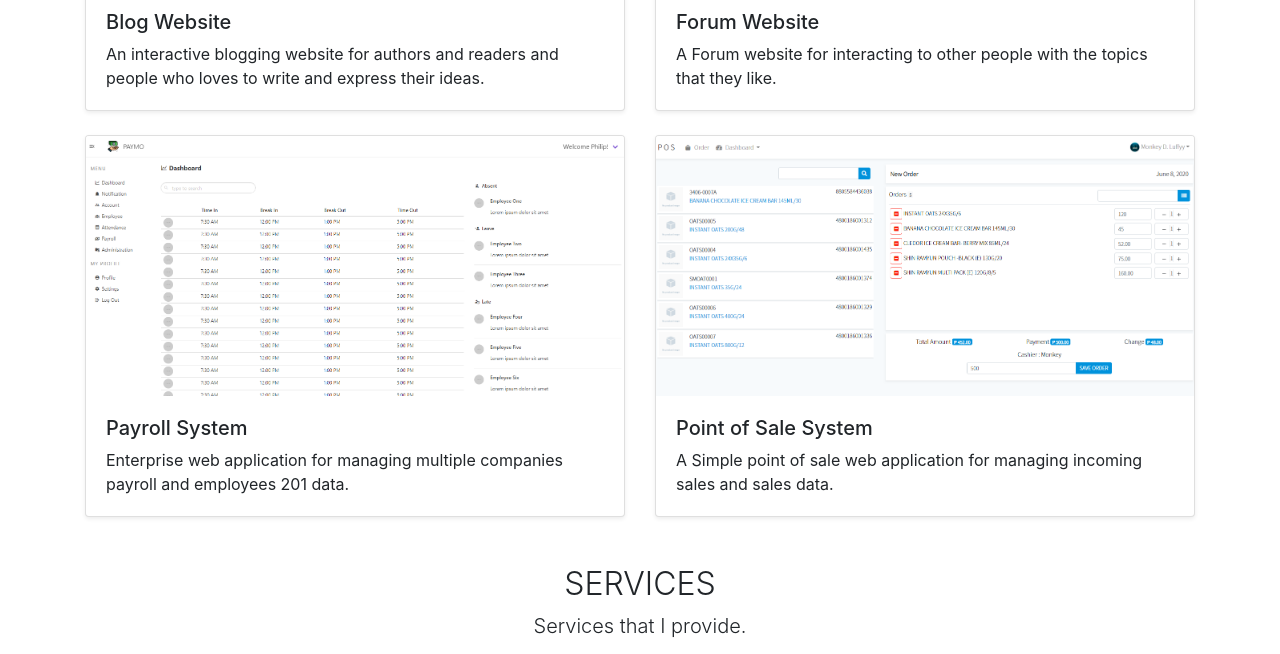
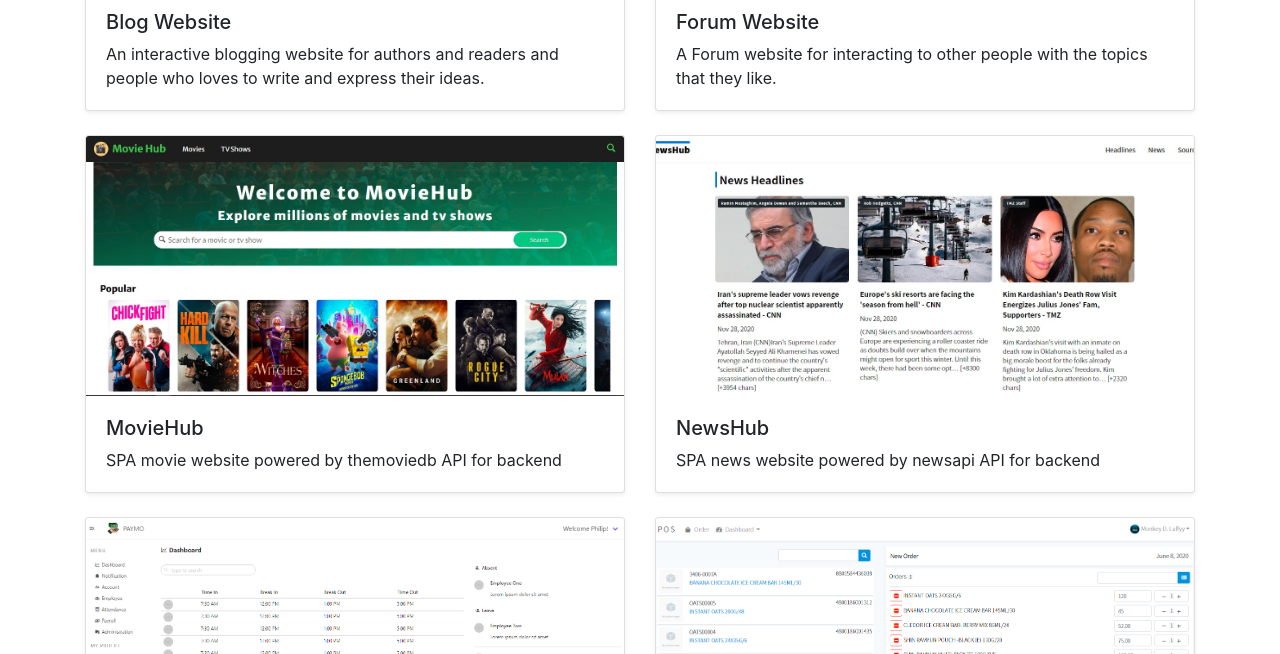
Before and after one commit to wickeddd3/wickeddd3.github.io, a plain HTML site: page index.html in a window 1280 px wide. Shown: the part 1020-1674 px from the top of the page. Drawn offline with nearby package versions, Linux system fonts and the light colour scheme.

Commit message:
content update

```diff
--- a/index.html
+++ b/index.html
@@ -76,6 +76,24 @@
                         <div class="card-body">
                             <h5>Forum Website</h5>
                             <p class="card-text">A Forum website for interacting to other people with the topics that they like.</p>
+                        </div>
+                        </div>
+                    </div>
+                    <div class="col-md-6">
+                        <div class="card mb-4 shadow-sm">
+                        <img src="./img/Moviehub.jpg" class="card-img-top img-fluid" style="height:260px;object-fit:cover;" alt="">
+                        <div class="card-body">
+                            <h5>MovieHub</h5>
+                            <p class="card-text">SPA movie website powered by themoviedb API for backend</p>
+                        </div>
+                        </div>
+                    </div>
+                    <div class="col-md-6">
+                        <div class="card mb-4 shadow-sm">
+                        <img src="./img/Newshub.jpg" class="card-img-top img-fluid" style="height:260px;object-fit:cover;" alt="">
+                        <div class="card-body">
+                            <h5>NewsHub</h5>
+                            <p class="card-text">SPA news website powered by newsapi API for backend</p>
                         </div>
                         </div>
                     </div>
```
Also changed, not shown: img/Blog.jpg, img/Moviehub.jpg (added), img/Newshub.jpg (added).
